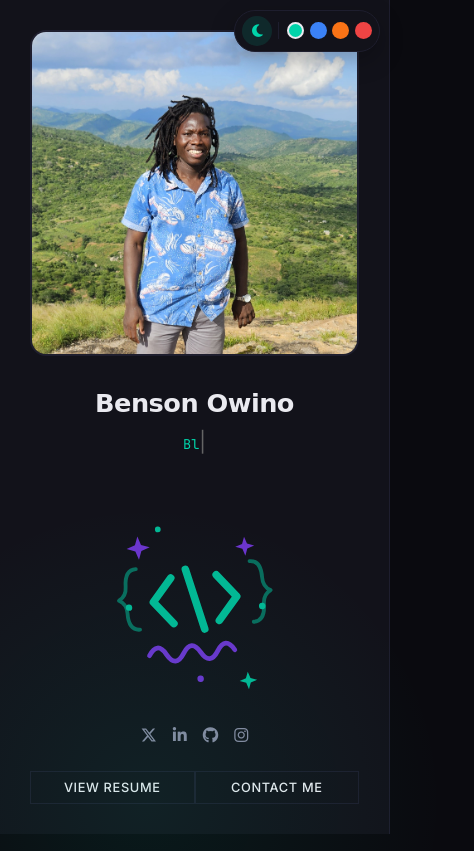
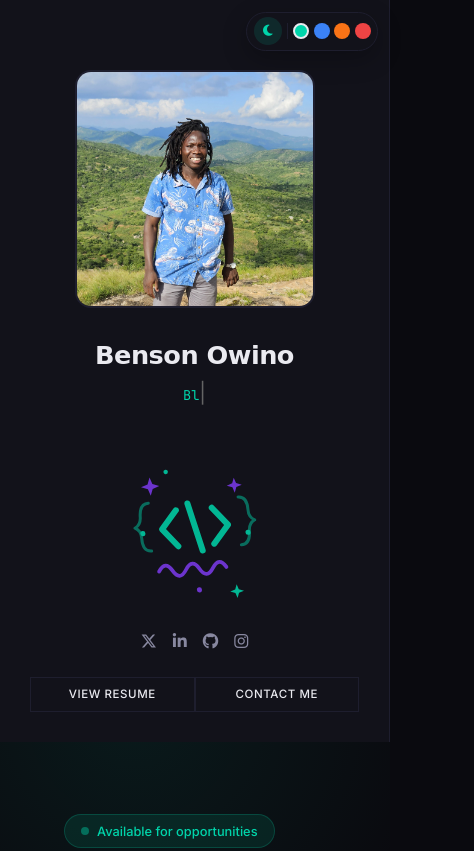
Before and after one commit to benowino7/bensonowino, a plain HTML site: page index.html in a window 390 px wide. Shown: the top 851 px of the page, 474 px wide, since content can reach past the window. Drawn offline with nearby package versions, Linux system fonts and the light colour scheme.

Commit message:
Make site responsive on small screens
- Kill horizontal overflow (clip owl-carousel; html/body overflow-x hidden)
- Below 992px: stack the full sidebar on top instead of the template's
  touch-unfriendly hover-to-expand icon strip; fix h-100 collapse and the
  template's visibility:hidden that blanked the sidebar at 768-991
- Cap the profile photo so the stacked sidebar isn't oversized
- Add top padding so content clears the fixed theme switcher (no overlap)
- Compact theme switcher + reflow hero text/stats on phones

Co-Authored-By: Claude Opus 4.7 (1M context) <noreply@anthropic.com>

```diff
--- a/index.html
+++ b/index.html
@@ -1106,6 +1106,76 @@
                 margin-left: 0;
             }
         }
+
+        /* ===== RESPONSIVE FIXES ===== */
+        /* Stop any element from forcing horizontal scroll (the testimonial
+           owl-carousel clones extend off-canvas) */
+        html, body { overflow-x: hidden; max-width: 100%; }
+        .owl-carousel, .owl-carousel .owl-stage-outer { overflow: hidden; }
+        img { max-width: 100%; }
+
+        /* Below 992px: stack the full sidebar on top of the content instead of
+           the template's hover-to-expand icon strip (which is unusable on touch). */
+        @media (max-width: 991.98px) {
+            .wrapper .sidebar {
+                position: relative !important;
+                width: 100% !important;
+                height: auto !important;
+                margin: 0 !important;
+                float: none !important;
+                padding-top: 70px;        /* clear the fixed theme switcher */
+                z-index: 1;
+            }
+            .wrapper .sidebar .sidebar-text {
+                display: flex !important;
+                height: auto !important;   /* h-100 collapses to 0 when stacked */
+                visibility: visible !important;  /* template hides it 768-991 */
+            }
+            .wrapper .sidebar .sidebar-icon { display: none !important; }
+            /* graffiti shouldn't grow to fill in the stacked sidebar */
+            .sidebar-art { flex: 0 0 auto !important; }
+            /* cap the profile photo so the stacked sidebar isn't enormous */
+            .sidebar-text > img {
+                max-width: 240px;
+                margin-left: auto !important;
+                margin-right: auto !important;
+            }
+            .wrapper .content {
+                position: relative !important;
+                width: 100% !important;
+                margin-left: 0 !important;
+                float: none !important;
+                padding: 24px !important;
+            }
+            .wrapper .content::before,
+            .wrapper .content::after { display: none !important; }
+            /* keep the stacked sidebar a sensible height, not a full screen */
+            .sidebar-art { min-height: 70px; }
+            .sidebar-art svg { max-width: 150px; }
+        }
+
+        /* Hero text/stats reflow on small screens */
+        @media (max-width: 767.98px) {
+            .hero-section { min-height: auto; padding: 1.5rem 0 1rem; }
+            .hero-title { font-size: 1.9rem; }
+            .stat-grid { gap: 0.6rem; }
+            .stat-number { font-size: 1.3rem; }
+            .stat-label { font-size: 0.62rem; }
+            .section-title { font-size: 1.5rem; }
+            /* sidebar buttons stack cleanly */
+            .sidebar .btn { font-size: 0.72rem; padding: 0.5rem 0.4rem; }
+        }
+
+        /* Theme switcher: keep it compact and never let it cover content text */
+        @media (max-width: 991.98px) {
+            .theme-switcher { top: 12px; right: 12px; }
+        }
+        @media (max-width: 400px) {
+            .theme-switcher { gap: 0.3rem; padding: 0.28rem 0.4rem; }
+            .theme-switcher .mode-toggle { width: 28px; height: 28px; font-size: 0.8rem; }
+            .theme-switcher .swatch { width: 16px; height: 16px; }
+            .theme-switcher .swatches { gap: 0.28rem; padding-left: 0.35rem; }
+        }
     </style>
 </head>
 
```
